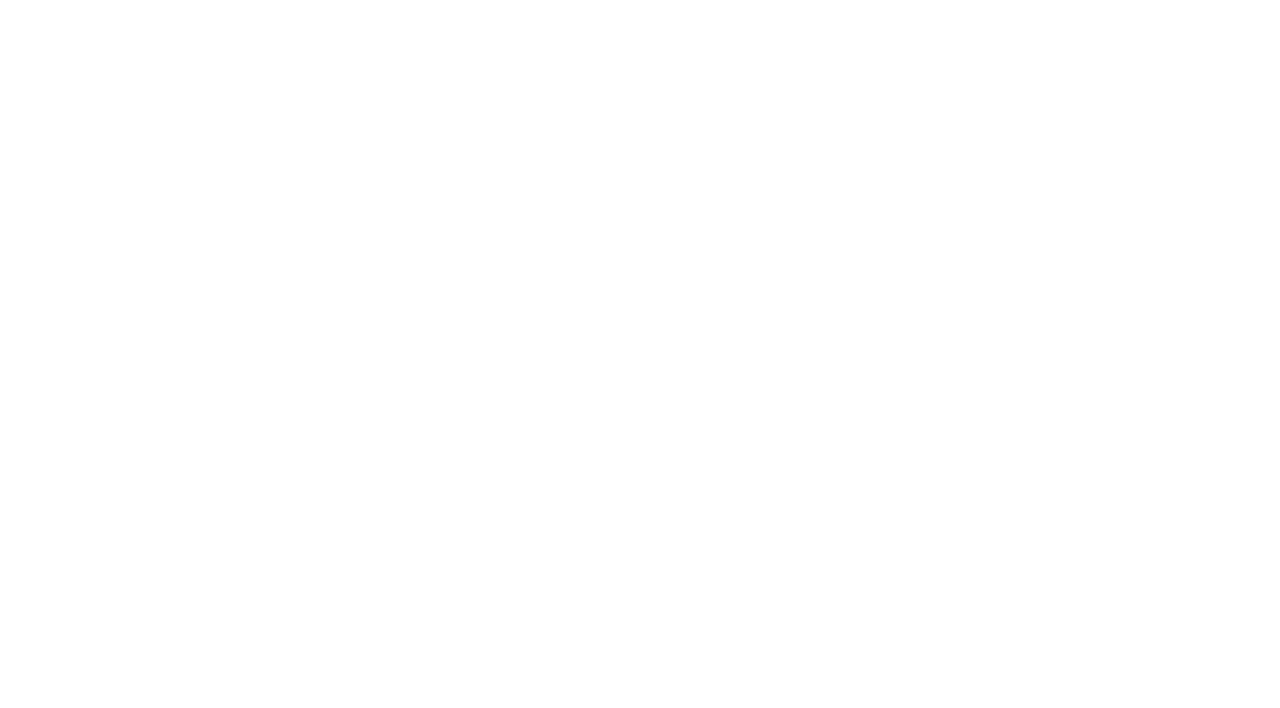
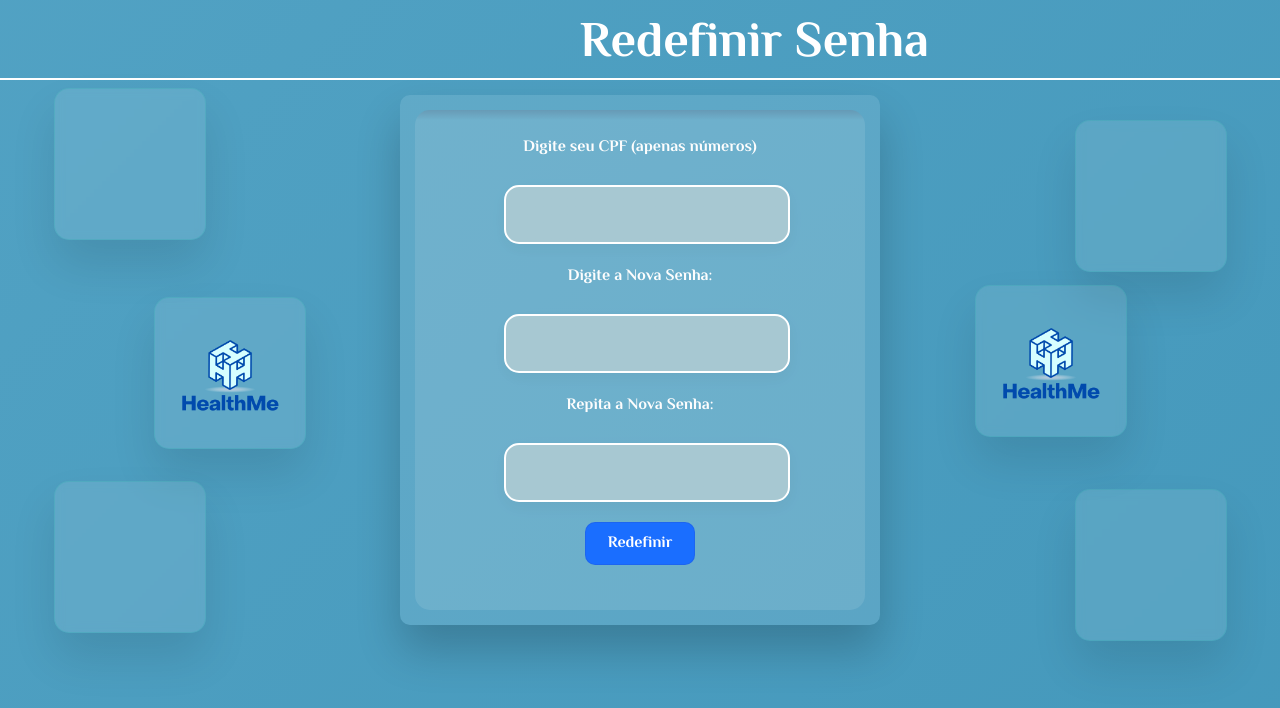
Before and after one commit to HealthMe-Telemed/testefront, a Vue app: page /Confirmar_Senha in a window 1280 px wide. Before the commit this address had no page. Shown: the top 708 px of the page. Built offline with nearby package versions, Linux system fonts and the light colour scheme.

Commit message:
tela redefinir senha

```diff
--- a/src/App.vue
+++ b/src/App.vue
@@ -5,6 +5,7 @@ import Novo_Agendamento from '../src/components/Novo_Agendamento.vue';
 import Tela_Medico from '../src/components/Tela_Medico.vue';
 import Esqueci_Senha from '../src/components/Esqueci_Senha.vue';
 import Layout from './components/Layout.vue';
+import Confirmar_Senha from './components/Confirmar_Senha.vue';
 
 </script>
 
@@ -22,6 +23,7 @@ import Layout from './components/Layout.vue';
       Novo_Agendamento,
       Tela_Medico,
       Esqueci_Senha,
+      Confirmar_Senha,
       Layout
     },
   };
--- /dev/null
+++ b/src/components/Confirmar_Senha.vue
@@ -0,0 +1,317 @@
+<template>
+    <section>
+      <header>
+        <div class="titulo">Redefinir Senha</div>
+      </header>
+      <main>
+        <div class="container">
+          <div class="box">
+            <div class="square" style="--i: 0"></div>
+          <div class="square" style="--i: 1">
+            <img src="../assets/img/HealthMe.png"
+                  style="
+                    width: 150px;
+                    height: 150px;
+                    margin-left: 0px;
+                    margin-top: 10px;"/>
+            </div>
+          <div class="square" style="--i: 2"></div>
+          <div class="square" style="--i: 3"></div>
+          <div class="square" style="--i: 4"></div>
+          <div class="square" style="--i: 5">
+            <img src="../assets/img/HealthMe.png"
+                  style="
+                    width: 150px;
+                    height: 150px;
+                    margin-left: 0px;
+                    margin-top: 10px;"/>
+          </div>
+
+              <div class="form">
+                <form @submit.prevent="confirmar">
+
+                <i class="fas fa-user-circle"></i>
+
+                <span> Digite seu CPF (apenas números) </span>
+                <i class="fas fa-user-circle"></i>
+
+                <div class="inputBx">
+                  <br>
+                    <input
+                    id="cpf_senha"
+                    v-model="cpf_senha"
+                    required placeholder=""/>
+                </div>
+
+                <span> Digite a Nova Senha: </span>
+            <i class="fas fa-user-circle"></i>
+               <div class="inputBx">
+                <br>
+                <input
+                type="text"
+                id="Digitar_NovaSenha"
+                v-model="Digitar_NovaSenha"
+                required placeholder=""
+                  />
+              </div>
+
+              <span> Repita a Nova Senha: </span>
+            <i class="fas fa-user-circle"></i>
+               <div class="inputBx">
+                <br>
+                <input
+                type="text"
+                id="Confirmar_NovaSenha"
+                v-model="Confirmar_NovaSenha"
+                required placeholder=""
+                  />
+              </div>
+
+                 <div class="inputBx Redefinir">
+                    <button class="btnRedefinir">Redefinir</button>
+
+                  </div>
+                </form>
+              </div>
+          </div>
+        </div>
+      </main>
+    </section>
+  </template>
+
+  <script>
+
+  import MenuPrincipal from './MenuPrincipal.vue';
+
+  export default {
+    data() {
+      return {
+         cpf_senha: "",
+      };
+    },
+
+    methods:{
+      voltar(){
+        this.$router.push('/');
+      }
+    },
+
+  }
+  </script>
+
+  <style scoped>
+  @import url("https://fonts.googleapis.com/cssz?family=El+Messiri:wght@700&display=swap");
+
+  * {
+    margin: 0;
+    padding: 0;
+    font-family: "El Messiri", sans-serif;
+    color: white;
+  }
+
+  section {
+    min-height: 100vh;
+    background: linear-gradient(-45deg,  #80caea);
+    background-size: 400% 400%;
+    animation: gradient 10s ease infinite;
+  }
+
+
+  @keyframes gradient {
+    0% {
+      background-position: 0% 50%;
+    }
+
+    50% {
+      background-position: 100% 50%;
+    }
+
+    100% {
+      background-position: 0% 50%;
+    }
+  }
+
+  header {
+    display: flex;
+    border-bottom: white 2px solid;
+    text-align: center;
+  }
+
+  .box {
+    position: relative;
+  }
+
+  .box .square {
+    position: absolute;
+    background: rgba(255, 255, 255, 0.1);
+    backdrop-filter: blur(5px);
+    box-shadow: 0 25px 45px rgba(0, 0, 0, 0.1);
+    border: 1px solid rgba(10, 177, 155, 0.15);
+    border-radius: 15px;
+    animation: square 10s linear infinite;
+    animation-delay: calc(-1s * var(--i));
+  }
+
+
+  @keyframes square {
+
+    0%,
+
+    100% {
+      transform: translateY(-20px);
+    }
+
+    50% {
+      transform: translateY(20px);
+    }
+  }
+
+/* 1º lado direito   */
+.box .square:nth-child(1) {
+  width: 150px;
+  height: 150px;
+  top: -35px;
+  right: -450px;
+  z-index: 2;
+}
+
+/* 2º lado direito   */
+.box .square:nth-child(6) {
+  width: 150px;
+  height: 150px;
+  top: 170px;
+  right: -350px;
+  z-index: 2;
+
+}
+
+/* 3º lado direito   */
+.box .square:nth-child(3) {
+  width: 150px;
+  height: 150px;
+  right: -450px;
+  top: 350px;
+
+}
+
+/* 1º lado esquerdo   */
+.box .square:nth-child(5) {
+  width: 150px;
+  height: 150px;
+  top: -35px;
+  left: -450px;
+}
+
+/* 2º lado esquerdo   */
+.box .square:nth-child(2) {
+  width: 150px;
+  height: 150px;
+  top: 150px;
+  left: -350px;
+}
+
+/* 3º lado esquerdo   */
+.box .square:nth-child(4) {
+  width: 150px;
+  height: 150px;
+
+  left: -450px;
+  top: 350px
+}
+
+  .container {
+    position: relative;
+    padding: 40px;
+    width: 400px;
+    min-height: 380px;
+    display: flex;
+    justify-content: center;
+    align-items: center;
+    background: rgba(255, 255, 255, 0.1);
+    /* backdrop-filter: blur(5px);  */
+    border-radius: 10px;
+    box-shadow: 0 25px 45px rgba(0, 0, 0, 0.2);
+    margin: 15px auto;
+    text-align: center;
+  }
+
+  .container::after {
+    content: "";
+    position: absolute;
+    top: 15px;
+    right: 15px;
+    bottom: 15px;
+    left: 15px;
+    border-radius: 15px;
+    pointer-events: none;
+    background: linear-gradient(to bottom, rgba(175, 33, 33, 0.1) 0%, rgba(255, 255, 255, 0.1) 2%);
+  }
+
+  .form {
+    position: relative;
+    width: 100%;
+  }
+
+  .form .inputBx {
+    position: relative;
+    width: 100%;
+    margin-bottom: 20px;
+  }
+
+  /* retangulos- campo digitavel  */
+  .form .inputBx input {
+    width: 85%;
+    outline: none;
+    border:none;
+    border: 2px solid rgba(255, 255, 255, 255);
+    background:rgb(157, 194, 205);
+    padding: 12px 10px;
+    padding-left: 40px;
+    border-radius: 15px;
+    color: hwb(225 0% 93%);
+    font-size: 20px;
+    box-shadow: 0 5px 15px rgba(0, 0, 0, 0.05);
+  }
+
+  .form img {
+    display: flex;
+    width: 200px;
+    margin: auto;
+  }
+
+  .form .inputBx .fas {
+    position: absolute;
+    top: 10px;
+    left: 13px;
+  }
+
+
+  /* Botãoo reenviar   */
+  .form .inputBx .btnRedefinir {
+    width: 40%;
+    outline: none;
+    border: none;
+    border: 1px solid #102fac33;
+    background: rgb(0, 94, 255);
+    padding: 8px 10px;
+    padding-left: 10px;
+    border-radius: 10px;
+    color: #fff;
+    font-size: 16px;
+    cursor: pointer;
+  }
+
+
+
+/* Cor fonte - Inserir os dadas  */
+  .form span {
+    color: rgb(253, 253, 253);
+    font-size: 16px;
+  }
+
+  .titulo {
+  font-size: 50px;
+  transform: translateX(580px) translateY(5px);
+}
+
+  </style>
--- a/src/router.js
+++ b/src/router.js
@@ -7,6 +7,7 @@ import Tela_Medico from './components/Tela_Medico.vue'
 import Cadastro from './components/Cadastro.vue'
 import Consulta from './components/Consulta.vue'
 import Esqueci_Senha from './components/Esqueci_Senha.vue'
+import Confirmar_Senha from './components/Confirmar_Senha.vue'
 
 const routes = [
   { path: '/', component: MenuPrincipal },
@@ -16,7 +17,8 @@ const routes = [
   { path: '/Tela_Medico', component: Tela_Medico},
   { path: '/Cadastro', component: Cadastro},
   { path: '/Consulta', component: Consulta},
-  { path: '/Esqueci_Senha', component: Esqueci_Senha}
+  { path: '/Esqueci_Senha', component: Esqueci_Senha},
+  { path: '/Confirmar_Senha', component: Confirmar_Senha}
 ]
 
 const router = createRouter({
```
